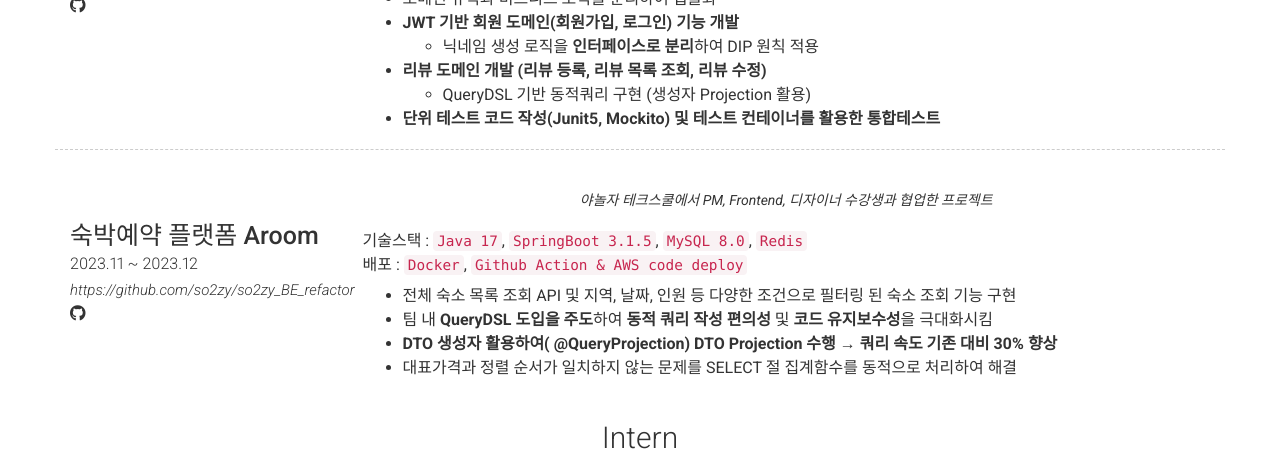
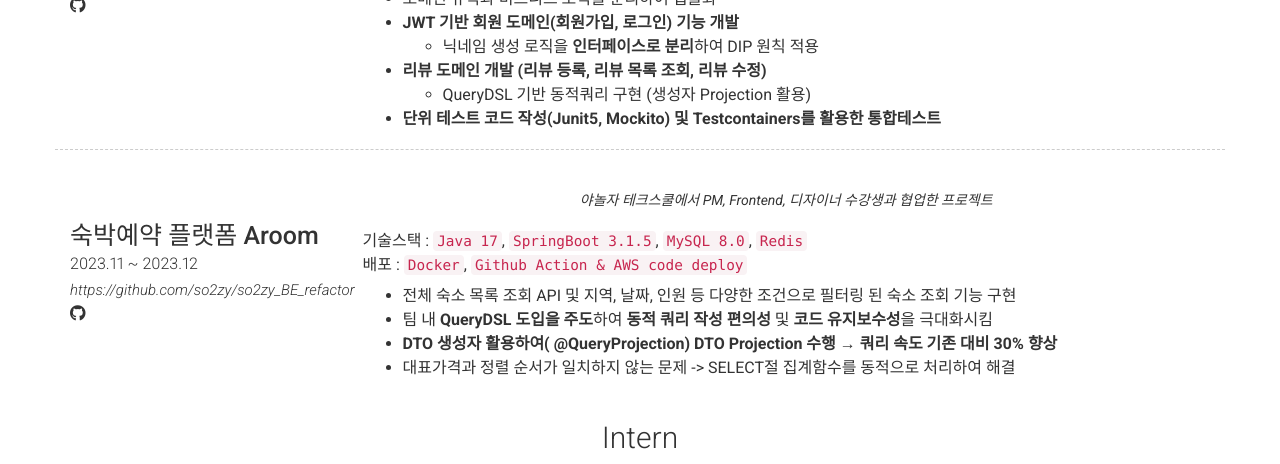
Before and after one commit to chadongmin/chadongmin.github.io, a Jekyll site: the page built from index.md, in a window 1280 px wide and 900 px high, scrolled down 1426 px. Shown: the part 151-615 px from the top of the window. Built offline with Jekyll 4.4.1, drawn with Linux system fonts in a browser that asks for light colours; nearby versions of some CDN libraries.

Commit message:
이력서 v1.1 오타 및 내용 수정

```diff
--- a/_config.yml
+++ b/_config.yml
@@ -142,7 +142,7 @@ content:
               - 닉네임 생성 로직을 **인터페이스로 분리**하여 DIP 원칙 적용
           - **리뷰 도메인 개발 (리뷰 등록, 리뷰 목록 조회, 리뷰 수정)**
               - QueryDSL 기반 동적쿼리 구현 (생성자 Projection 활용)
-          - **단위 테스트 코드 작성(Junit5, Mockito) 및 테스트 컨테이너를 활용한 통합테스트**
+          - **단위 테스트 코드 작성(Junit5, Mockito) 및 Testcontainers를 활용한 통합테스트**
 
       - layout: left
         #border: weak  # Value of `weak` will display a weak border below this item. # Any
@@ -166,7 +166,7 @@ content:
           - 전체 숙소 목록 조회 API 및 지역, 날짜, 인원 등 다양한 조건으로 필터링 된 숙소 조회 기능 구현
           - 팀 내 **QueryDSL 도입을 주도**하여 **동적 쿼리 작성 편의성** 및 **코드 유지보수성**을 극대화시킴
           - **DTO 생성자 활용하여( @QueryProjection) DTO Projection 수행 → 쿼리 속도 기존 대비 30% 향상**
-          - 대표가격과 정렬 순서가 일치하지 않는 문제를 SELECT 절 집계함수를 동적으로 처리하여 해결
+          - 대표가격과 정렬 순서가 일치하지 않는 문제 -> SELECT절 집계함수를 동적으로 처리하여 해결
 
     #인턴 및 대외활동
   - title: Intern
```
